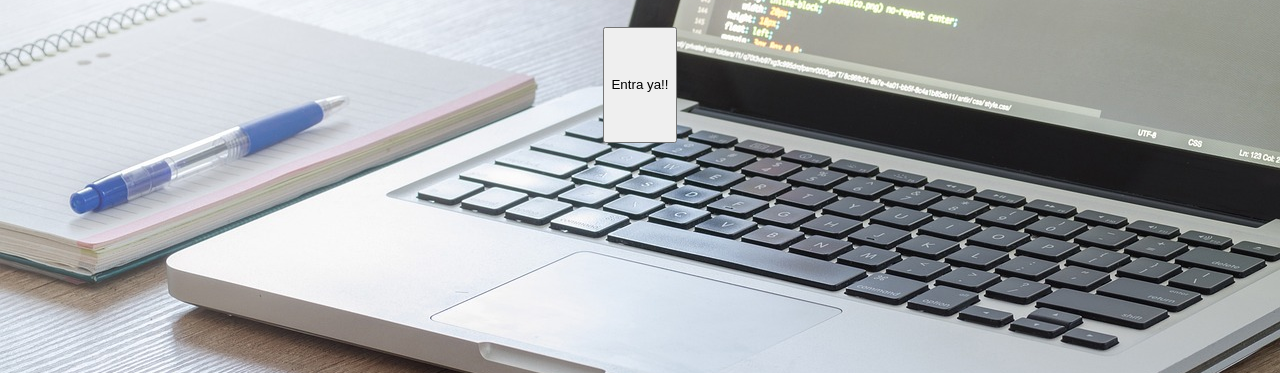
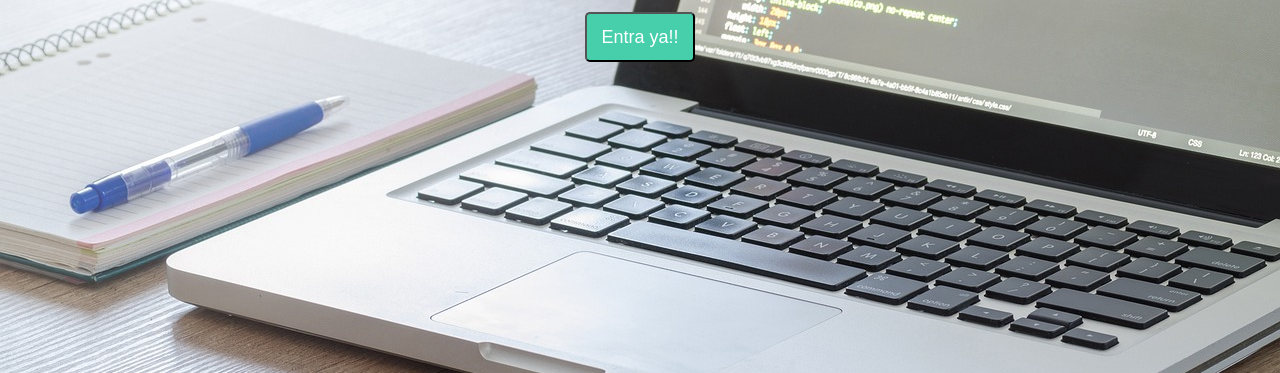
Before and after one commit to omarhernandezrey/39-Curso-Pr-ctico-de-Maquetaci-n-en-CSS.io, a plain HTML site: page index.html in a window 1280 px wide. Shown: the part 427-800 px from the top of the page. Drawn offline with Linux system fonts and the light colour scheme.

Commit message:
12Terminando el Home

```diff
--- a/css/main.css
+++ b/css/main.css
@@ -1,6 +1,7 @@
 @import url('https://fonts.googleapis.com/css2?family=Roboto+Mono:ital,wght@0,100..700;1,100..700&family=Roboto+Slab:wght@100..900&family=Roboto:wght@400;500;700;900&display=swap');
 
 body {
+    font-family: 'Roboto mono', monospace;
     margin: 0;
     padding: 0;
     position: fixed;
@@ -98,3 +99,18 @@ nav .profile-link a {
     text-align: center;
     text-shadow: 2px 2px 4px rgba(0, 0, 0, 0.5);
 }
+
+.home-main-button {
+    display: grid;
+    align-items: center;
+    width: 110px;
+    height: 50px;
+    background-color: #47cfac;
+    border-radius: 5px;
+}
+
+.home-main-button a {
+    font-weight: 700px;
+    font-size: 18px;
+    color: white;
+}
```
